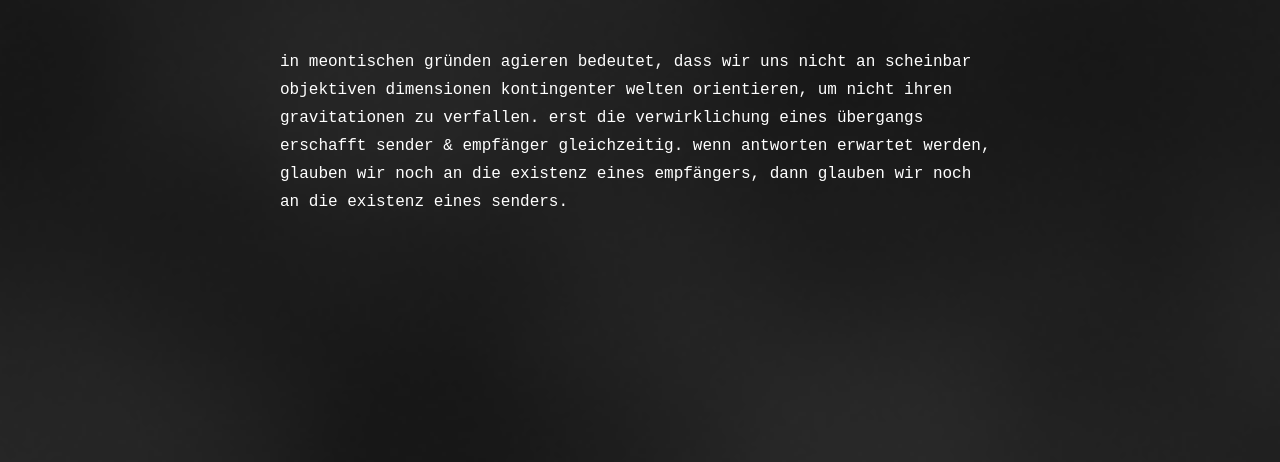
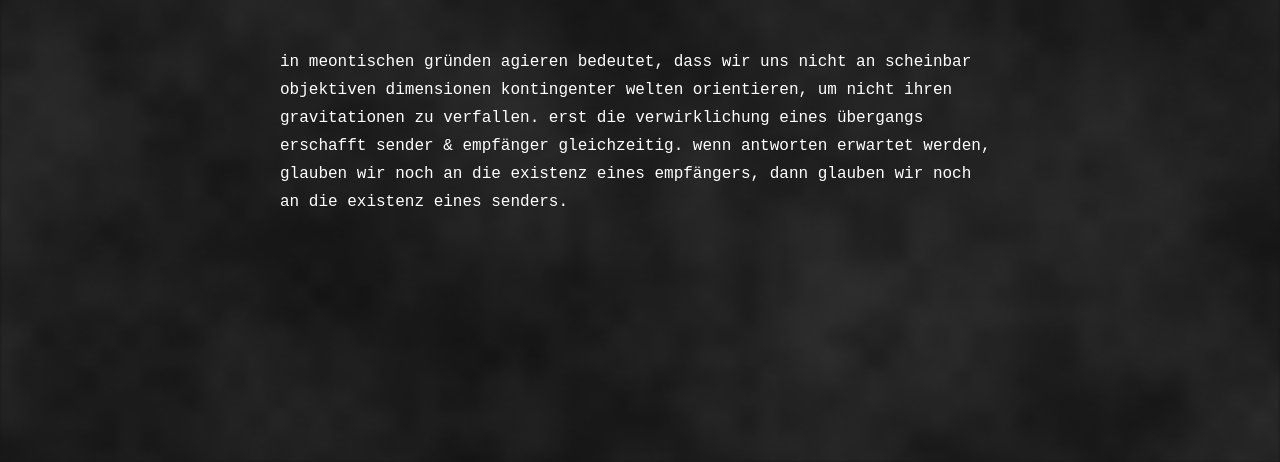
Before and after one commit to iasonsfeld/2114112, a plain HTML site: page index.html in a window 1280 px wide. Shown: the part 338-800 px from the top of the page. Drawn offline with Linux system fonts and the light colour scheme.

Commit message:
Rauschen kleinteiliger; Linkbilder schweben und drehen leicht
Co-Authored-By: Claude Opus 5.5 <noreply@anthropic.com>
Claude-Session: https://claude.ai/code/session_01U3MW1kB8r8kq32WiiEb19r

```diff
--- a/bg.js
+++ b/bg.js
@@ -5,8 +5,9 @@
   c.style.cssText = "position:fixed;top:0;left:0;width:100vw;height:100vh;z-index:-1;pointer-events:none;";
   document.body.prepend(c);
 
-  var W = 320, H = 200;
+  var W = 480, H = Math.round(480 * innerHeight / Math.max(innerWidth, 1));
   c.width = W; c.height = H;
+  c.style.filter = "blur(1.5px)";
   var ctx = c.getContext("2d");
   var img = ctx.createImageData(W, H);
 
@@ -26,14 +27,14 @@
     return (a + (b - a) * tx) * (1 - ty) + (c2 + (d - c2) * tx) * ty;
   }
 
-  var o1 = gitter(3, 2), o2 = gitter(6, 4), o3 = gitter(12, 8);
+  var o1 = gitter(8, 5), o2 = gitter(22, 14), o3 = gitter(60, 38);
   var basis = 16 + Math.random() * 6;
   var spanne = 22 + Math.random() * 10;
 
   for (var y = 0; y < H; y++) {
     for (var x = 0; x < W; x++) {
       var u = x / W, v = y / H;
-      var n = wert(o1, u, v) * 0.6 + wert(o2, u, v) * 0.3 + wert(o3, u, v) * 0.1;
+      var n = wert(o1, u, v) * 0.45 + wert(o2, u, v) * 0.35 + wert(o3, u, v) * 0.2;
       var g = basis + n * spanne + (Math.random() - 0.5) * 1.5; // leichtes dithering gegen streifen
       var i = (y * W + x) * 4;
       img.data[i] = img.data[i + 1] = img.data[i + 2] = g;
--- a/index.html
+++ b/index.html
@@ -96,8 +96,10 @@ animation-delay:-4s;
 }
 
 @keyframes atmen{
-0%,100%{transform:translateY(0);filter:drop-shadow(0 0 5px rgba(255,255,255,0.2));}
-50%{transform:translateY(-2px);filter:drop-shadow(0 0 9px rgba(255,255,255,0.35));}
+0%,100%{transform:translate(0,0) rotate(0deg) scale(1);filter:drop-shadow(0 0 5px rgba(255,255,255,0.2));}
+25%{transform:translate(2px,-4px) rotate(1.2deg) scale(1.015);}
+50%{transform:translate(0,-6px) rotate(0deg) scale(1.03);filter:drop-shadow(0 0 10px rgba(255,255,255,0.38));}
+75%{transform:translate(-2px,-3px) rotate(-1.2deg) scale(1.015);}
 }
 
 @media (prefers-reduced-motion:reduce){
```
